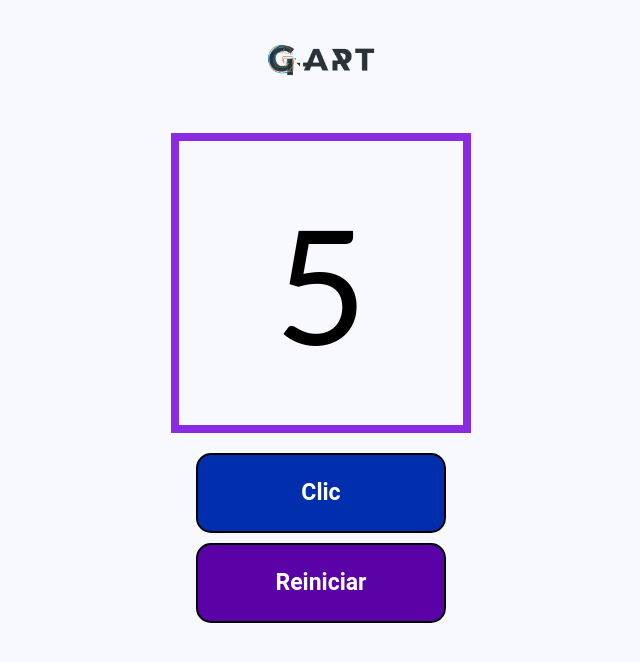
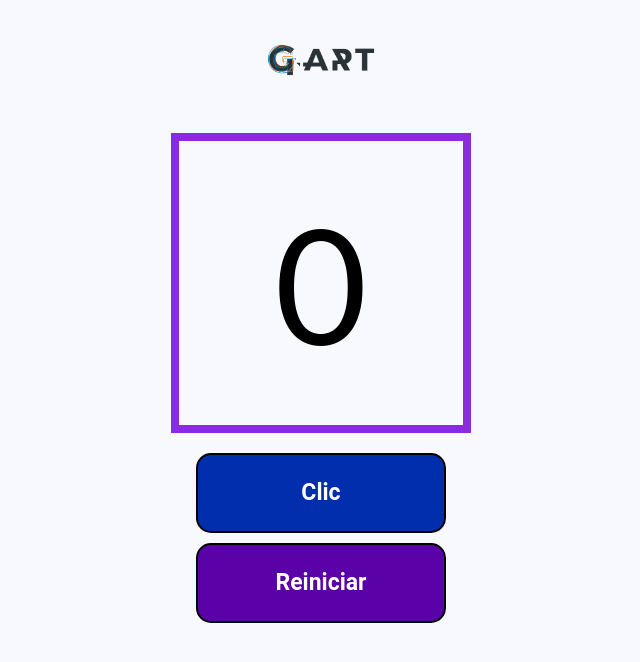
Before and after one commit to emmaguty/contador-clics, a React (Create React App) app: page / in a window 1280 px wide. Shown: the top 662 px of the page, without its empty margins (319-959 px from the left). Built offline with nearby package versions, Linux system fonts and the light colour scheme.

Commit message:
Los botones ya sirven, se aumenta y se puede reiniciar con el respectivo boton

```diff
--- a/src/App.js
+++ b/src/App.js
@@ -3,15 +3,20 @@
 import Contador from './components/Contador';
 import Boton from './components/Boton';
 
+//Hook usestate para agregar un estado a un componente funcional
+import { useState } from 'react';
+
 
 function App() {
 
+  const [numClics, setNumClics] = useState(0);
+
   const manejarClic = () => {
-    console.log('Clic');
+    setNumClics(numClics + 1);
   }
 
   const reiniciarContador = () => {
-    console.log('Reiniciar');
+    setNumClics(0);
   }
 
   return (
@@ -24,7 +29,7 @@
         />
       </div>
       <div className='contenedor-principal'>
-        <Contador numClics='5' />
+        <Contador numClics={numClics} />
         <Boton
           texto='Clic'
           esBotonDeClic={true}
```
